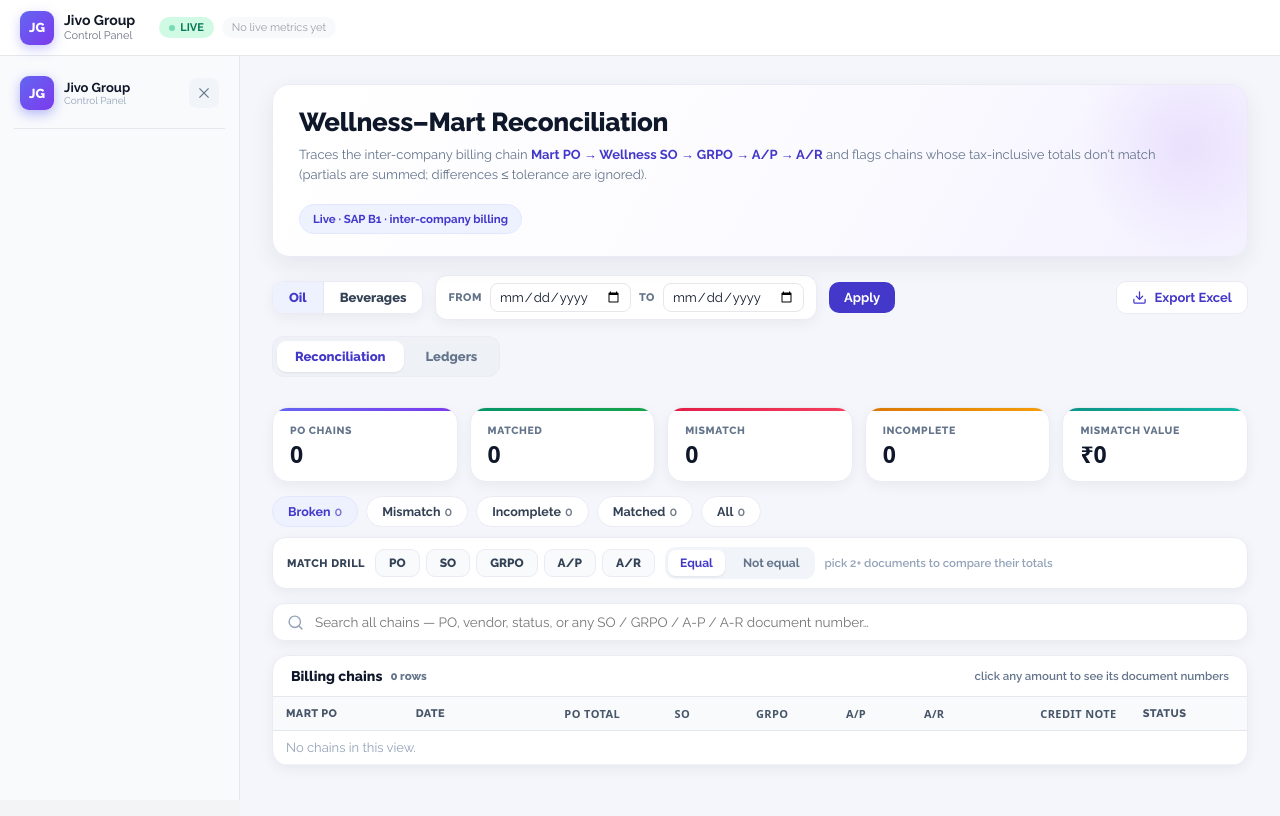
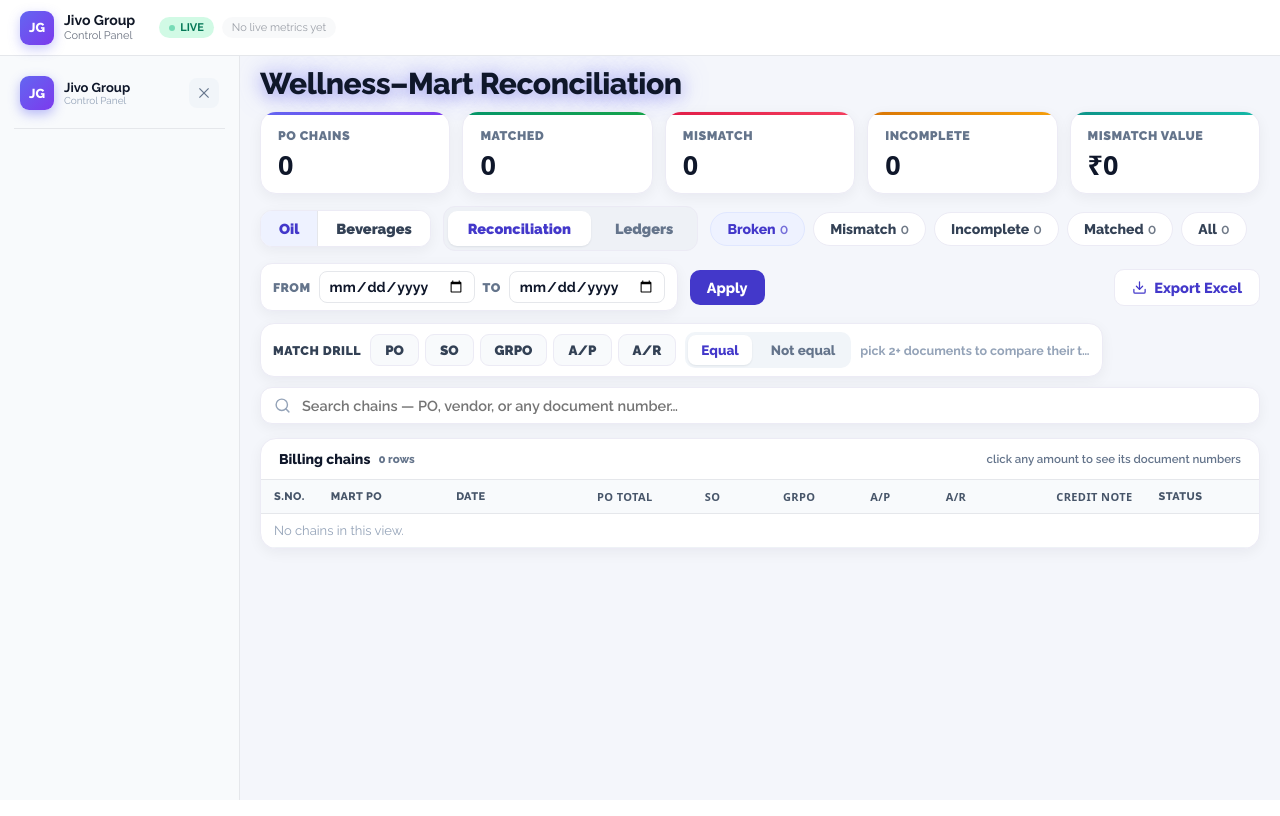
Before and after one commit to JaskiratSingh1010/Control-Panel, a Django app: template inventory/templates/inventory/reconciliation.html in a window 1280 px wide. Run offline with Django 5.2, Linux system fonts and the light colour scheme; the template is opened without the code that fills it, so the values that code supplies are empty.

Commit message:
Reconciliation UI: glowing header, compact filters, clickable KPIs, S.No.
- Header stripped to a glowing title (dropped the hero box, sub-line and the
  right-side source pill); tighter top spacing.
- One-row toolbar: company toggle, Reconciliation/Ledgers tabs and the status
  chips now sit left of the date range; Match drill + search share one compact
  row so filters stop eating vertical space. KPIs moved above the filters
  (hidden on the Ledgers tab).
- KPI cards are clickable status filters with smart hover + selected highlight;
  bigger KPI text; all filter/sorting text enlarged and bolded.
- New S.No. column on the billing-chains table.

Co-Authored-By: Claude Opus 4.8 <noreply@anthropic.com>

```diff
--- a/inventory/templates/inventory/reconciliation.html
+++ b/inventory/templates/inventory/reconciliation.html
@@ -3,33 +3,25 @@
 
 {% block extra_styles %}
 <style>
-  .cp-main{background:var(--rz-bg) !important}
+  .cp-main{background:var(--rz-bg) !important;padding:10px 20px !important}
   .rc-wrap{max-width:1600px;margin:0 auto}
 
   /* ── Header band (light) — mirrors Customer Aging's hero ── */
-  .rc-hero{position:relative;overflow:hidden;border-radius:18px;padding:22px 26px;margin-bottom:18px;
-    background:linear-gradient(120deg,#ffffff 0%,#fbfbff 55%,#f4f1ff 100%);
-    border:1px solid var(--rz-card-brd);box-shadow:var(--rz-shadow-lg)}
-  .rc-hero::after{content:"";position:absolute;right:-50px;top:-50px;width:220px;height:220px;border-radius:50%;
-    background:radial-gradient(circle,rgba(124,58,237,.10),transparent 70%)}
-  .rc-hero-row{display:flex;align-items:flex-start;justify-content:space-between;gap:20px;flex-wrap:wrap;position:relative;z-index:1}
-  .rc-h1{font-size:26px;font-weight:800;color:var(--rz-ink);margin:0;letter-spacing:-.3px}
+  .rc-hero{margin:0 0 10px}
+  .rc-h1{font-size:30px;font-weight:800;color:var(--rz-ink);margin:0;letter-spacing:-.5px;
+    text-shadow:0 0 26px rgba(99,102,241,.55), 0 4px 14px rgba(79,70,229,.28)}   /* glowing title, no box */
   .rc-sub{margin:8px 0 0;font-size:13px;color:var(--rz-muted);max-width:900px;line-height:1.5}
-  .rc-chain{font-weight:700;color:var(--rz-indigo-deep)}
-  .rc-srcpill{display:inline-flex;align-items:center;gap:7px;background:var(--rz-soft);color:var(--rz-indigo-deep);
-    border:1px solid var(--rz-soft-brd);padding:7px 13px;border-radius:999px;font-size:11.5px;font-weight:700;white-space:nowrap}
-
   .rc-toolbar{display:flex;align-items:center;gap:12px;flex-wrap:wrap;margin:0 0 12px}
   /* Oil / Beverages company toggle — swaps the seller company being reconciled. */
   .rc-co{display:inline-flex;border:1px solid var(--rz-card-brd);border-radius:12px;overflow:hidden;background:#fff;box-shadow:var(--rz-shadow)}
-  .rc-co button{border:0;border-left:1px solid var(--rz-line);background:#fff;color:var(--rz-body);font-family:inherit;font-size:13px;font-weight:800;padding:8px 16px;cursor:pointer;transition:.15s}
+  .rc-co button{border:0;border-left:1px solid var(--rz-line);background:#fff;color:var(--rz-body);font-family:inherit;font-size:14.5px;font-weight:900;padding:9px 18px;cursor:pointer;transition:.15s}
   .rc-co button:first-child{border-left:0}
   .rc-co button:hover:not(.on){background:#f6f2fc}
   .rc-co button.on{background:var(--rz-soft);color:var(--rz-indigo-deep)}
 
   /* Reconciliation / Ledgers tabs */
-  .rc-tabs{display:inline-flex;gap:4px;background:#eef1f6;border:1px solid var(--rz-card-brd);border-radius:12px;padding:4px;margin:4px 0 16px}
-  .rc-tabs button{border:0;background:transparent;color:var(--rz-muted);font-family:inherit;font-size:13px;font-weight:800;padding:8px 18px;border-radius:9px;cursor:pointer}
+  .rc-tabs{display:inline-flex;gap:4px;background:#eef1f6;border:1px solid var(--rz-card-brd);border-radius:12px;padding:4px;margin:0}
+  .rc-tabs button{border:0;background:transparent;color:var(--rz-muted);font-family:inherit;font-size:14.5px;font-weight:900;padding:9px 20px;border-radius:9px;cursor:pointer}
   .rc-tabs button.on{background:#fff;color:var(--rz-indigo-deep);box-shadow:0 1px 2px rgba(15,23,42,.08)}
 
   /* Ledger pivot cards */
@@ -47,21 +39,24 @@
   tr.rc-ldg-tot .rc-ldg-neg{color:var(--rz-neg)}
   .rc-ldg-empty{padding:26px;text-align:center;color:var(--rz-faint)}
   .rc-dates{display:inline-flex;align-items:center;gap:8px;background:#fff;border:1px solid var(--rz-card-brd);border-radius:12px;padding:7px 12px;box-shadow:var(--rz-shadow)}
-  .rc-dates label{font-size:11px;font-weight:800;color:var(--rz-muted);text-transform:uppercase;letter-spacing:.5px}
-  .rc-dates input{border:1px solid var(--rz-line);border-radius:8px;padding:5px 8px;font-size:13px;font-family:inherit;color:var(--rz-ink);outline:none}
+  .rc-dates label{font-size:12.5px;font-weight:900;color:var(--rz-muted);text-transform:uppercase;letter-spacing:.5px}
+  .rc-dates input{border:1px solid var(--rz-line);border-radius:8px;padding:6px 9px;font-size:14px;font-weight:700;font-family:inherit;color:var(--rz-ink);outline:none}
   .rc-dates input:focus{border-color:var(--rz-indigo);box-shadow:0 0 0 3px rgba(99,102,241,.14)}
-  .rc-btn{display:inline-flex;align-items:center;gap:7px;border:0;border-radius:10px;padding:8px 15px;font-weight:700;font-size:13px;font-family:inherit;cursor:pointer;transition:.15s}
+  .rc-btn{display:inline-flex;align-items:center;gap:7px;border:0;border-radius:10px;padding:9px 17px;font-weight:800;font-size:14.5px;font-family:inherit;cursor:pointer;transition:.15s}
   .rc-apply{background:var(--rz-indigo-deep);color:#fff}
   .rc-apply:hover{background:#3730a3}
   .rc-export{background:#fff;color:var(--rz-indigo-deep);border:1px solid var(--rz-card-brd);margin-left:auto}
   .rc-export:hover{background:var(--rz-soft);border-color:var(--rz-soft-brd)}
 
-  .rc-kpis{display:grid;grid-template-columns:repeat(5,minmax(0,1fr));gap:12px;margin:14px 0}
-  .rc-kpi{position:relative;overflow:hidden;border-radius:16px;padding:16px 17px 15px;color:var(--rz-ink);
-    background:var(--rz-card);border:1px solid var(--rz-card-brd);box-shadow:var(--rz-shadow)}
+  .rc-kpis{display:grid;grid-template-columns:repeat(5,minmax(0,1fr));gap:12px;margin:0 0 12px}
+  .rc-kpi{position:relative;overflow:hidden;border-radius:16px;padding:16px 17px 15px;color:var(--rz-ink);cursor:pointer;
+    background:var(--rz-card);border:1px solid var(--rz-card-brd);box-shadow:var(--rz-shadow);transition:transform .12s,box-shadow .12s,border-color .12s}
   .rc-kpi::before{content:"";position:absolute;left:0;right:0;top:0;height:3px;background:var(--kpi-acc,var(--rz-acc-indigo))}
-  .rc-kpi-l{font-size:10.5px;font-weight:800;letter-spacing:.6px;text-transform:uppercase;color:var(--rz-muted)}
-  .rc-kpi-v{margin-top:7px;font-size:23px;font-weight:900;line-height:1;font-variant-numeric:tabular-nums;color:var(--rz-ink)}
+  .rc-kpi:hover{transform:translateY(-3px);box-shadow:var(--rz-shadow-lg);border-color:var(--kpi-acc,var(--rz-soft-brd))}
+  .rc-kpi:focus-visible{outline:none;box-shadow:0 0 0 3px rgba(99,102,241,.28)}
+  .rc-kpi.sel{border-color:var(--kpi-acc,var(--rz-indigo));box-shadow:0 0 0 2px var(--kpi-acc,var(--rz-indigo)) inset,var(--rz-shadow)}
+  .rc-kpi-l{font-size:12.5px;font-weight:900;letter-spacing:.5px;text-transform:uppercase;color:var(--rz-muted)}
+  .rc-kpi-v{margin-top:8px;font-size:27px;font-weight:900;line-height:1;font-variant-numeric:tabular-nums;color:var(--rz-ink)}
   .rc-kpi.k-total{--kpi-acc:var(--rz-acc-indigo)}
   .rc-kpi.k-match{--kpi-acc:var(--rz-acc-green)}
   .rc-kpi.k-mis{--kpi-acc:var(--rz-acc-red)}
@@ -69,18 +64,18 @@
   .rc-kpi.k-val{--kpi-acc:var(--rz-acc-teal)}
   @media(max-width:1100px){.rc-kpis{grid-template-columns:repeat(3,1fr)}}
 
-  .rc-chips{display:flex;gap:8px;flex-wrap:wrap;margin:6px 0 10px}
-  .rc-chip{border:1px solid var(--rz-card-brd);background:#fff;color:var(--rz-body);border-radius:20px;padding:7px 15px;font-weight:700;font-size:12.5px;font-family:inherit;cursor:pointer;transition:.15s}
+  .rc-chips{display:flex;gap:8px;flex-wrap:wrap;margin:0}
+  .rc-chip{border:1px solid var(--rz-card-brd);background:#fff;color:var(--rz-body);border-radius:20px;padding:8px 16px;font-weight:800;font-size:14px;font-family:inherit;cursor:pointer;transition:.15s}
   .rc-chip:hover{border-color:#cbd5e1;background:#f8fafc}
   .rc-chip.active{background:var(--rz-soft);color:var(--rz-indigo-deep);border-color:var(--rz-soft-brd)}
   .rc-chip .n{opacity:.7;font-weight:600;margin-left:4px}
 
   /* Free-text search over the billing chains (PO / vendor / status / any document number). */
-  .rc-searchbar{display:flex;align-items:center;gap:9px;background:#fff;border:1px solid var(--rz-card-brd);border-radius:12px;
-    padding:9px 14px;margin:0 0 14px;box-shadow:var(--rz-shadow)}
+  .rc-searchbar{display:flex;align-items:center;gap:9px;flex:1 1 260px;min-width:220px;background:#fff;border:1px solid var(--rz-card-brd);border-radius:12px;
+    padding:8px 13px;margin:0;box-shadow:var(--rz-shadow)}
   .rc-searchbar:focus-within{border-color:var(--rz-indigo);box-shadow:0 0 0 3px rgba(99,102,241,.14)}
   .rc-searchbar svg{color:var(--rz-faint);flex:none}
-  .rc-searchbar input{border:0;outline:0;flex:1;font-family:inherit;font-size:13.5px;color:var(--rz-ink);background:transparent}
+  .rc-searchbar input{border:0;outline:0;flex:1;font-family:inherit;font-size:14.5px;font-weight:600;color:var(--rz-ink);background:transparent}
   .rc-searchbar .rc-search-x{border:0;background:transparent;color:var(--rz-faint);font-size:18px;line-height:1;cursor:pointer;padding:0 2px;display:none}
   .rc-searchbar .rc-search-x:hover{color:var(--rz-body)}
 
@@ -94,6 +89,7 @@
   table.rc-tbl tbody tr:hover td{background:#f8fafc}
   td.rc-off{color:var(--rz-neg);font-weight:800}
   td.rc-miss{color:#cbd5e1}
+  th.rc-sno,td.rc-sno{width:44px;text-align:right;color:var(--rz-faint);font-variant-numeric:tabular-nums;font-weight:700}
   .rc-badge{display:inline-block;font-size:10.5px;font-weight:800;letter-spacing:.4px;padding:3px 9px;border-radius:20px;text-transform:uppercase}
   .b-MATCHED{background:#dcfce7;color:#166534}
   .b-MISMATCH{background:#fee2e2;color:#b91c1c}
@@ -104,17 +100,19 @@
   .rc-po{font-weight:800;color:var(--rz-ink)}
 
   /* Match driller — pick documents to compare, show equal / not-equal rows. */
-  .rc-drill{display:flex;align-items:center;gap:10px;flex-wrap:wrap;background:#fff;border:1px solid var(--rz-card-brd);border-radius:14px;padding:9px 14px;margin:0 0 14px;box-shadow:var(--rz-shadow)}
-  .rc-drill-lbl{font-size:11px;font-weight:800;color:var(--rz-body);text-transform:uppercase;letter-spacing:.5px}
+  /* Match drill + search on one compact row — drill takes only its content width, search fills the rest. */
+  .rc-filterrow{display:flex;align-items:stretch;gap:10px;flex-wrap:wrap;margin:0 0 14px}
+  .rc-drill{display:flex;align-items:center;gap:9px;flex-wrap:wrap;flex:0 0 auto;background:#fff;border:1px solid var(--rz-card-brd);border-radius:14px;padding:8px 12px;box-shadow:var(--rz-shadow)}
+  .rc-drill-lbl{font-size:12.5px;font-weight:900;color:var(--rz-body);text-transform:uppercase;letter-spacing:.5px}
   .rc-drill-nodes,.rc-drill-mode{display:inline-flex;gap:6px}
-  .rc-drill-nodes button{border:1px solid var(--rz-card-brd);background:#f8fafc;color:var(--rz-body);border-radius:9px;padding:6px 13px;font-weight:800;font-size:12px;font-family:inherit;cursor:pointer;transition:.12s}
+  .rc-drill-nodes button{border:1px solid var(--rz-card-brd);background:#f8fafc;color:var(--rz-body);border-radius:9px;padding:7px 14px;font-weight:900;font-size:13.5px;font-family:inherit;cursor:pointer;transition:.12s}
   .rc-drill-nodes button:hover{border-color:#cbd5e1}
   .rc-drill-nodes button.on{background:var(--rz-soft);color:var(--rz-indigo-deep);border-color:var(--rz-soft-brd)}
   .rc-drill-mode{background:#f1f5f9;border-radius:10px;padding:3px}
-  .rc-drill-mode button{border:0;background:transparent;color:var(--rz-muted);border-radius:8px;padding:6px 12px;font-weight:700;font-size:12px;font-family:inherit;cursor:pointer}
+  .rc-drill-mode button{border:0;background:transparent;color:var(--rz-muted);border-radius:8px;padding:7px 13px;font-weight:800;font-size:13.5px;font-family:inherit;cursor:pointer}
   .rc-drill-mode button.active{background:#fff;color:var(--rz-indigo-deep);box-shadow:0 1px 2px rgba(15,23,42,.08)}
-  .rc-drill-hint{font-size:11.5px;color:var(--rz-faint);font-weight:600}
-  .rc-drill-clear{margin-left:auto;border:0;background:transparent;color:var(--rz-indigo-deep);font-weight:700;font-size:12px;font-family:inherit;cursor:pointer}
+  .rc-drill-hint{font-size:12.5px;color:var(--rz-faint);font-weight:700;max-width:230px;overflow:hidden;text-overflow:ellipsis;white-space:nowrap}
+  .rc-drill-clear{margin-left:2px;border:0;background:transparent;color:var(--rz-indigo-deep);font-weight:700;font-size:12px;font-family:inherit;cursor:pointer}
 
   /* Clickable amount cells reveal the underlying SAP document numbers. */
   td.rc-clk{cursor:pointer}
@@ -147,22 +145,22 @@
 {% block content %}
 <div class="rc-wrap">
   <div class="rc-hero">
-    <div class="rc-hero-row">
-      <div>
     <h1 class="rc-h1">Wellness–Mart Reconciliation</h1>
-        <p class="rc-sub">Traces the inter-company billing chain
-          <span class="rc-chain">Mart PO → Wellness SO → GRPO → A/P → A/R</span>
-          and flags chains whose tax-inclusive totals don't match (partials are summed; differences ≤ tolerance are ignored).</p>
   </div>
-      <span class="rc-srcpill">Live &middot; SAP B1 &middot; inter-company billing</span>
-    </div>
-  </div>
+
+  <!-- KPIs sit above all the filters (company toggle, dates, tabs) per the requested layout. -->
+  <div class="rc-kpis" id="rcKpis"></div>
 
   <div class="rc-toolbar">
     <div class="rc-co" id="rcCo">
       <button data-schema="oil" class="on">Oil</button>
       <button data-schema="beverages">Beverages</button>
     </div>
+    <div class="rc-tabs" id="rcTabs">
+      <button type="button" data-tab="recon" class="on">Reconciliation</button>
+      <button type="button" data-tab="ledger">Ledgers</button>
+    </div>
+    <div class="rc-chips" id="rcChips"></div>
     <div class="rc-dates">
       <label for="rcFrom">From</label><input type="date" id="rcFrom">
       <label for="rcTo">To</label><input type="date" id="rcTo">
@@ -174,16 +172,9 @@
     </button>
   </div>
 
-  <div class="rc-tabs" id="rcTabs">
-    <button type="button" data-tab="recon" class="on">Reconciliation</button>
-    <button type="button" data-tab="ledger">Ledgers</button>
-  </div>
-
   <div id="rcPanelRecon">
-  <div class="rc-kpis" id="rcKpis"></div>
-
-  <div class="rc-chips" id="rcChips"></div>
-
+  <!-- Match drill + search share one compact row so they don't eat vertical space. -->
+  <div class="rc-filterrow">
     <div class="rc-drill">
       <span class="rc-drill-lbl">Match drill</span>
       <div class="rc-drill-nodes" id="rcDrill">
@@ -203,8 +194,9 @@
 
     <div class="rc-searchbar">
       <svg viewBox="0 0 24 24" width="17" height="17" fill="none" stroke="currentColor" stroke-width="2" stroke-linecap="round" stroke-linejoin="round"><circle cx="11" cy="11" r="8"/><line x1="21" y1="21" x2="16.65" y2="16.65"/></svg>
-    <input type="text" id="rcSearch" autocomplete="off" placeholder="Search all chains — PO, vendor, status, or any SO / GRPO / A-P / A-R document number…">
+      <input type="text" id="rcSearch" autocomplete="off" placeholder="Search chains — PO, vendor, or any document number…">
       <button type="button" class="rc-search-x" id="rcSearchClear" title="Clear search">&times;</button>
+    </div>
   </div>
 
   <div class="rc-card">
@@ -213,11 +205,11 @@
     <div class="rc-tw">
       <table class="rc-tbl">
         <thead><tr>
-          <th>Mart PO</th><th>Date</th>
+          <th class="rc-sno">S.No.</th><th>Mart PO</th><th>Date</th>
           <th class="num">PO Total</th><th class="num">SO</th><th class="num">GRPO</th>
           <th class="num">A/P</th><th class="num">A/R</th><th class="num">Credit Note</th><th>Status</th>
         </tr></thead>
-        <tbody id="rcBody"><tr><td colspan="9" class="rc-empty">Loading…</td></tr></tbody>
+        <tbody id="rcBody"><tr><td colspan="10" class="rc-empty">Loading…</td></tr></tbody>
       </table>
     </div>
   </div>
@@ -260,14 +252,14 @@
   function findChain(po){var a=DATA.chains||[];for(var i=0;i<a.length;i++){if(String(a[i].po)===String(po))return a[i];}return null;}
 
   function load(){
-    document.getElementById('rcBody').innerHTML='<tr><td colspan="9" class="rc-empty">Loading…</td></tr>';
+    document.getElementById('rcBody').innerHTML='<tr><td colspan="10" class="rc-empty">Loading…</td></tr>';
     fetch('/inventory/reconciliation/api/data/?'+qs(),{headers:{'X-CSRFToken':csrf()}})
       .then(function(r){return r.ok?r.json():{data:{}};})
       .then(function(p){ DATA=(p&&p.data)||{summary:{},chains:[]};
         if(!document.getElementById('rcFrom').value)document.getElementById('rcFrom').value=DATA.date_from||'';
         if(!document.getElementById('rcTo').value)document.getElementById('rcTo').value=DATA.date_to||'';
         renderKpis(); renderChips(); renderDrill(); renderTable(); })
-      .catch(function(){document.getElementById('rcBody').innerHTML='<tr><td colspan="9" class="rc-empty">Could not load reconciliation.</td></tr>';});
+      .catch(function(){document.getElementById('rcBody').innerHTML='<tr><td colspan="10" class="rc-empty">Could not load reconciliation.</td></tr>';});
   }
 
   // ── Ledgers tab ────────────────────────────────────────────────────────────
@@ -301,6 +293,8 @@
     [].forEach.call(document.getElementById('rcTabs').children,function(b){ b.classList.toggle('on', b.getAttribute('data-tab')===t); });
     document.getElementById('rcPanelRecon').style.display = t==='recon' ? '' : 'none';
     document.getElementById('rcPanelLedger').style.display = t==='ledger' ? '' : 'none';
+    document.getElementById('rcKpis').style.display = t==='recon' ? '' : 'none';  // recon-only summary
+    document.getElementById('rcChips').style.display = t==='recon' ? 'flex' : 'none';  // recon-only status filter
     if(t==='ledger' && LDG===null) loadLedgers();
   }
   // Reload the data behind whichever tab is active (used by Apply and the company toggle);
@@ -328,14 +322,15 @@
   function renderKpis(){
     var s=DATA.summary||{};
     var cards=[
-      {l:'PO Chains',v:num(s.total||0),c:'k-total'},
-      {l:'Matched',v:num(s.matched||0),c:'k-match'},
-      {l:'Mismatch',v:num(s.mismatch||0),c:'k-mis'},
-      {l:'Incomplete',v:num(s.incomplete||0),c:'k-inc'},
-      {l:'Mismatch Value',v:'₹'+num(s.mismatch_value||0),c:'k-val'}
+      {l:'PO Chains',v:num(s.total||0),c:'k-total',f:'all',t:'Show all PO chains'},
+      {l:'Matched',v:num(s.matched||0),c:'k-match',f:'matched',t:'Show only matched chains'},
+      {l:'Mismatch',v:num(s.mismatch||0),c:'k-mis',f:'mismatch',t:'Show only mismatched chains'},
+      {l:'Incomplete',v:num(s.incomplete||0),c:'k-inc',f:'incomplete',t:'Show only incomplete chains'},
+      {l:'Mismatch Value',v:'₹'+num(s.mismatch_value||0),c:'k-val',f:'mismatch',t:'Total spread across mismatched chains — click to show them'}
     ];
     document.getElementById('rcKpis').innerHTML=cards.map(function(k){
-      return '<div class="rc-kpi '+k.c+'"><div class="rc-kpi-l">'+k.l+'</div><div class="rc-kpi-v">'+k.v+'</div></div>';
+      return '<div class="rc-kpi '+k.c+(filter===k.f?' sel':'')+'" data-f="'+k.f+'" role="button" tabindex="0" title="'+k.t+'">'
+        +'<div class="rc-kpi-l">'+k.l+'</div><div class="rc-kpi-v">'+k.v+'</div></div>';
     }).join('');
   }
 
@@ -419,11 +414,12 @@
     hidePop();
     var rows=(DATA.chains||[]).filter(passes);
     var meta=document.getElementById('rcRowCount'); if(meta)meta.textContent=rows.length+' row'+(rows.length===1?'':'s');
-    if(!rows.length){document.getElementById('rcBody').innerHTML='<tr><td colspan="9" class="rc-empty">No chains in this view.</td></tr>';return;}
-    document.getElementById('rcBody').innerHTML=rows.map(function(x){
+    if(!rows.length){document.getElementById('rcBody').innerHTML='<tr><td colspan="10" class="rc-empty">No chains in this view.</td></tr>';return;}
+    document.getElementById('rcBody').innerHTML=rows.map(function(x,i){
       var st='<span class="rc-badge b-'+x.status+'">'+x.status+'</span>'
         +(x.detail?' <span class="rc-detail">'+esc(x.detail)+'</span>':'');
       return '<tr>'
+        +'<td class="rc-sno">'+(i+1)+'</td>'
         +'<td class="rc-po">'+esc(x.po)+'</td>'
         +'<td>'+esc(x.po_date)+'</td>'
         +cell(x.po_total,x.po_total,1,x.po,'po')
@@ -492,7 +488,16 @@
 
   document.getElementById('rcChips').addEventListener('click',function(e){
     var b=e.target.closest('button'); if(!b)return;
-    filter=b.getAttribute('data-f'); renderChips(); renderTable();
+    filter=b.getAttribute('data-f'); renderChips(); renderKpis(); renderTable();
+  });
+  // KPI cards are clickable filters (mirror the status chips); keep the highlighted card in step.
+  function kpiPick(card){ var f=card&&card.getAttribute('data-f'); if(!f)return;
+    filter=f; renderChips(); renderKpis(); renderTable(); }
+  document.getElementById('rcKpis').addEventListener('click',function(e){
+    kpiPick(e.target.closest('.rc-kpi'));
+  });
+  document.getElementById('rcKpis').addEventListener('keydown',function(e){
+    if(e.key==='Enter'||e.key===' '){ var c=e.target.closest('.rc-kpi'); if(c){e.preventDefault();kpiPick(c);} }
   });
 
   // Free-text search over the chains (client-side; spans all statuses while non-empty).
```
Lines whose indentation alone changed are shown as unchanged.
